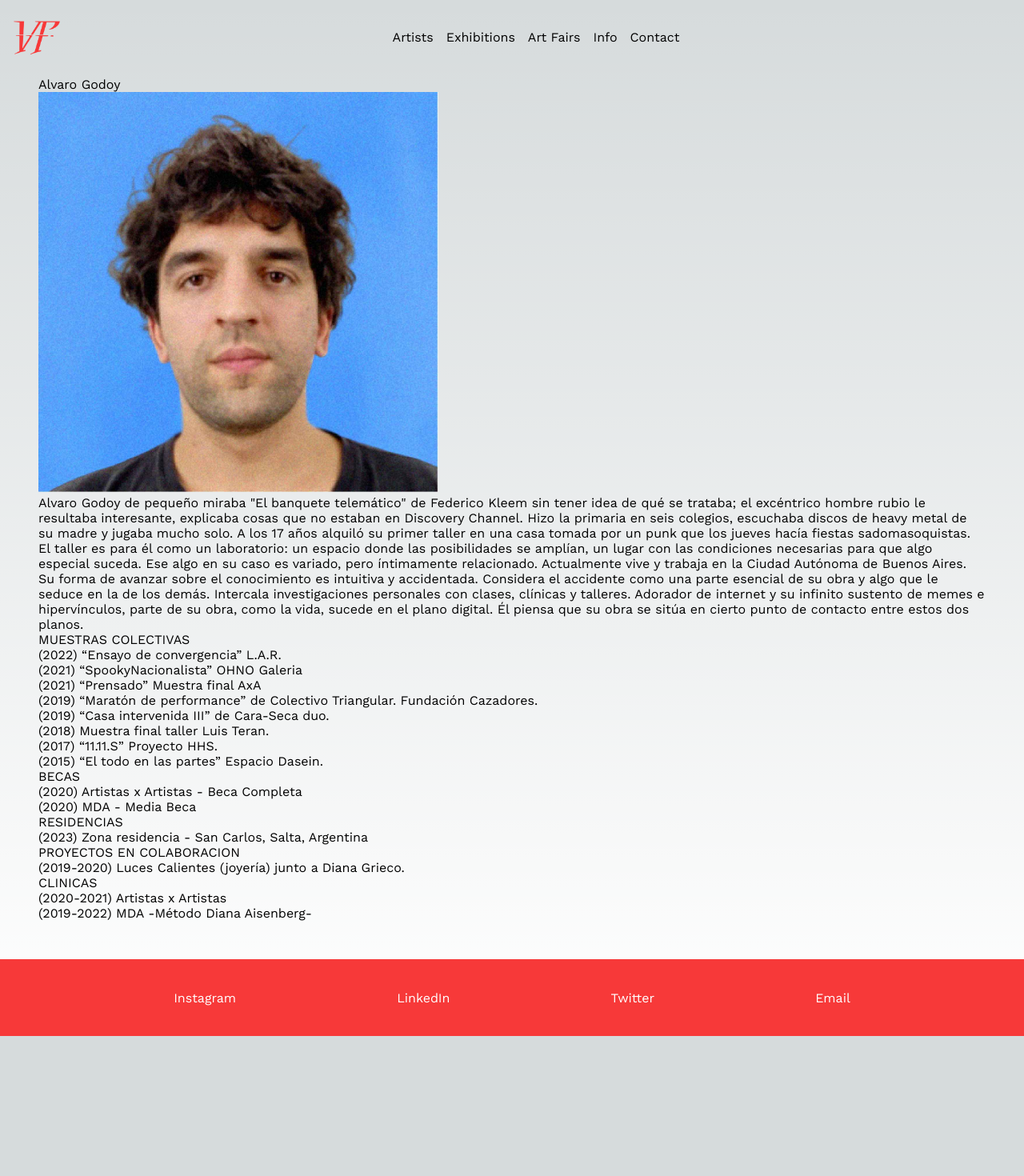
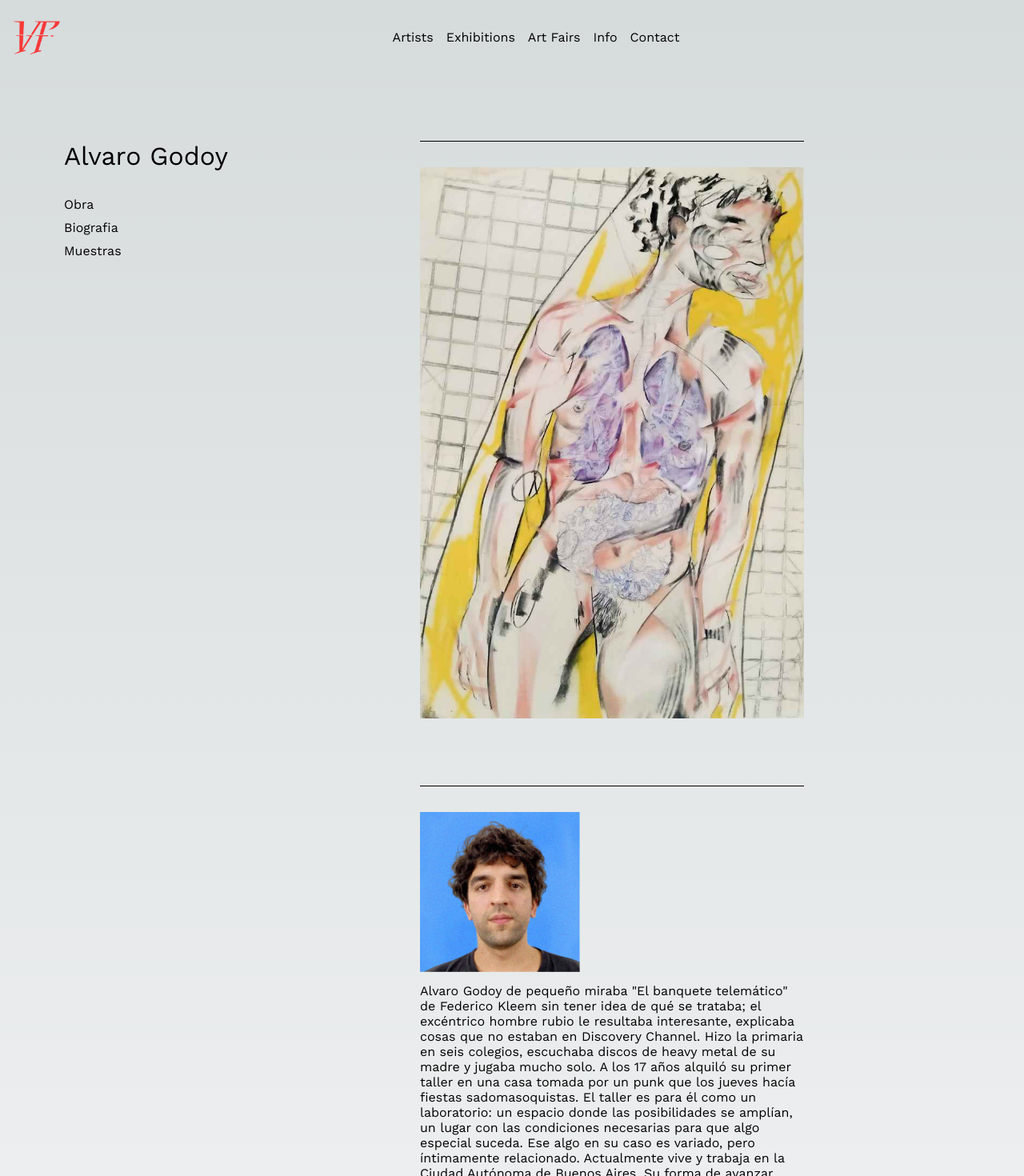
Before and after one commit to PiterMart/aura-valeries-landing, a Next.js app: page /alvaroGodoy in a window 1280 px wide. Shown: the top 1470 px of the page at 80% size. Before the commit the page ends 1295 px from the top, so only its background shows below. Built offline with nearby package versions, Linux system fonts and the light colour scheme.

Commit message:
making artists page morea appealing

```diff
--- a/src/app/alvaroGodoy/page.js
+++ b/src/app/alvaroGodoy/page.js
@@ -7,31 +7,56 @@ export default function Artists() {
 
     return (
       <main className={styles.main}>
-        <div className="{styles.artist}">
 
-          <p className="{styles.title}">Alvaro Godoy</p>
+        <div className={styles.artist}>
+
+          <div className={styles.artistNav}>
+          <p className={styles.title}>Alvaro Godoy</p>
+
+            <div className={styles.artistList}>
+              <ul>
+                <li><a href="#obra">Obra</a></li>
+                <li><a href="#bio">Biografia</a></li>
+                <li><a href="#muestras">Muestras</a></li>
+              </ul>
+            </div>
+
+
+          </div>
+          <div className={styles.artistContent} id="obra">
+            <div className={styles.artistSection}>
+              <Image
+                src="/alvarogodoyObra.jpg"
+                width={0}
+                height={0}
+                sizes="100vw"
+                style={{ width: '100%', height: 'auto', maxWidth: '500px' }}
+                alt="Picture of the author"
+              />
+            </div>
+
+            <div className={styles.artistSection} id="bio">
 
               <Image
                 src="/alvarogodoyCarnet.jpg"
-            width={500}
-            height={500}
+                width={200}
+                height={200}
                 alt="Picture of the author"
+                style={{ 'margin-bottom': '10px'}}
               />
 
-          <div className="{style.artistSection">
-
-          <p id="bio">Alvaro Godoy de pequeño miraba "El banquete telemático" de Federico Kleem sin tener idea de qué se trataba; el excéntrico hombre rubio le resultaba interesante, explicaba cosas que no estaban en Discovery Channel. Hizo la primaria en seis colegios, escuchaba discos de heavy metal de su madre y jugaba mucho solo.
+              <p>Alvaro Godoy de pequeño miraba "El banquete telemático" de Federico Kleem sin tener idea de qué se trataba; el excéntrico hombre rubio le resultaba interesante, explicaba cosas que no estaban en Discovery Channel. Hizo la primaria en seis colegios, escuchaba discos de heavy metal de su madre y jugaba mucho solo.
               A los 17 años alquiló su primer taller en una casa tomada por un punk que los jueves hacía fiestas sadomasoquistas. El taller es para él como un laboratorio: un espacio donde las posibilidades se amplían, un lugar con las condiciones necesarias para que algo especial suceda. Ese algo en su caso es variado, pero íntimamente relacionado.
               Actualmente vive y trabaja en la Ciudad Autónoma de Buenos Aires.
               Su forma de avanzar sobre el conocimiento es intuitiva y accidentada. Considera el accidente como una parte esencial de su obra y  algo que le seduce en la de los demás. Intercala investigaciones personales con clases, clínicas y talleres. Adorador de internet y su infinito sustento de memes e hipervínculos, parte de su obra, como la vida, sucede en el plano digital. Él piensa que su obra se sitúa en cierto punto de contacto entre estos dos planos.
               </p>
 
             </div>
-          <div className="{style.artistSection}">
+            <div className={styles.artistSection} id="muestras">
 
               <p>MUESTRAS COLECTIVAS</p>
 
-            <p id="">
+              <p>
               (2022) “Ensayo de convergencia” L.A.R.
               <br></br>
               (2021) “SpookyNacionalista” OHNO Galeria
@@ -51,32 +76,32 @@ export default function Artists() {
               </p>
 
             </div>
-          <div className="{style.artistSection">
+            <div className={styles.artistSection}>
 
               <p>BECAS</p>
 
-            <p id={""}>
+              <p>
               (2020) Artistas x Artistas - Beca Completa
               <br></br>
               (2020) MDA - Media Beca
               </p>
 
             </div>
-          <div className="{style.artistSection">
+            <div className={styles.artistSection}>
 
               <p>RESIDENCIAS</p>
               <p>
                 (2023) Zona residencia - San Carlos, Salta, Argentina
               </p>
             </div>
-          <div className="{style.artistSection">
+            <div className={styles.artistSection}>
 
               <p>PROYECTOS EN COLABORACION</p>
               <p>
                 (2019-2020) Luces Calientes (joyería) junto a Diana Grieco.
               </p>
             </div>
-          <div className="{style.artistSection">
+            <div className={styles.artistSection}>
 
               <p>CLINICAS</p>
               <p>
@@ -85,6 +110,8 @@ export default function Artists() {
                 (2019-2022) MDA -Método Diana Aisenberg-
               </p>
             </div>
+
+          </div>
         </div>
       </main>
     );
--- a/src/app/globals.css
+++ b/src/app/globals.css
@@ -1,4 +1,10 @@
+html{
+  scroll-behavior: smooth;
+  scroll-padding: 5.5rem;
+}
+
 :root {
+
   --max-width: 1100px;
   --border-radius: 12px;
   --font-mono: "Work Sans", sans-serif;
--- a/src/app/layout.js
+++ b/src/app/layout.js
@@ -44,6 +44,14 @@ export default function RootLayout({ children }) {
         {children}
 
         <div className={styles.footer}>
+          <Image
+                  src="/valeriesLogoWhite.png"
+                  width={0}
+                  height={0}
+                  sizes="100vw"
+                  style={{ width: '100%', height: 'auto', maxWidth: '10rem', padding: '0' }}
+                  alt="Picture of the author"
+          />
           <div>
             <p>
               Instagram
--- a/src/app/page.module.css
+++ b/src/app/page.module.css
@@ -1,4 +1,6 @@
 @import url('https://fonts.googleapis.com/css2?family=Work+Sans:ital,wght@0,100..900;1,100..900&display=swap');
+
+
 
 .body{
   font-family: "Work Sans", sans-serif;
@@ -60,12 +62,35 @@
 }
 
 .artist {
+  position: relative;
+  display: flex;
+  flex-direction: row;
+  justify-content: space-around;
+}
+.artistContent{
+  margin-left: 250px;
+  overflow: auto;
+
+}
+.artistNav {
   display: flex;
   flex-direction: column;
-  justify-content: space-between;
+  position: fixed;
+  float: left;
+  left: 5rem;
+  margin-top: 5rem;
 }
+
+.artistSection{
+  margin-top: 5rem;
+  max-width: 30rem;
+  padding-top: 2rem;
+  border-top: 1px solid #000000;
+}
+
 .title {
-  font-weight: 900;
+  font-weight: 400;
+  font-size: 2rem;
 }
 
 .code {
@@ -114,11 +139,13 @@
   padding: 0.5rem;
 }
 .artistList ul{
+  margin-top: 2rem;
   list-style: none;
   display: flex;
   flex-direction: column;
   align-self: left;
   text-align: left;
+  gap: 10px;
 }
 
 .center {
```
Also changed, not shown: src/app/artists/page.js (+11 -0 lines), public/alvarogodoyObra.jpg (added), public/valeriesLogoWhite.png (added). Lines whose indentation alone changed are shown as unchanged.
